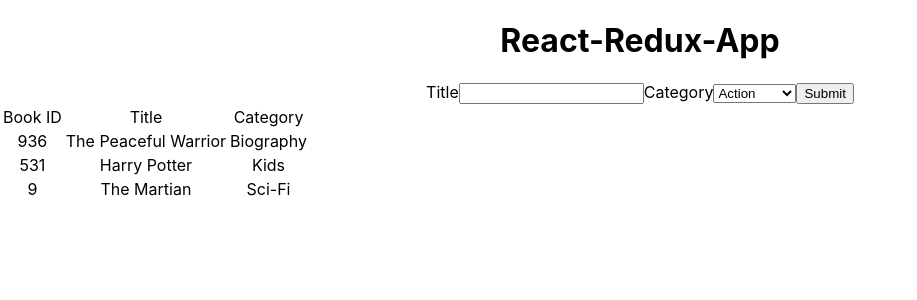
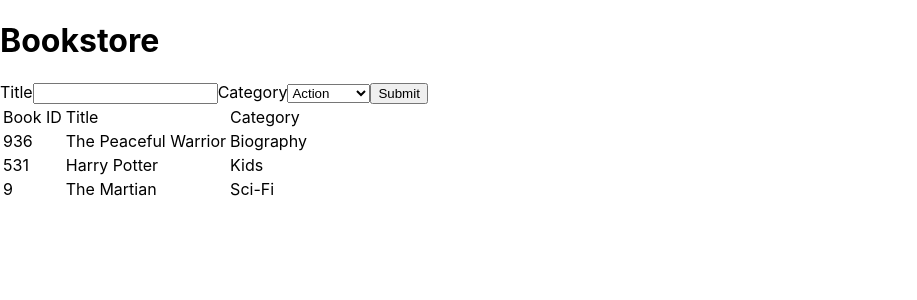
Before and after one commit to enelesmai/react-redux-bookstore, a React (Create React App) app: page / in a window 1280 px wide. Shown: the top 300 px of the page, without its empty margins (0-917 px from the left). Built offline with nearby package versions, Linux system fonts and the light colour scheme.

Commit message:
Fix: pull request requirements

```diff
--- a/src/App.css
+++ /dev/null
@@ -1,3 +0,0 @@
-.App {
-  text-align: center;
-}
--- a/src/actions/index.js
+++ b/src/actions/index.js
@@ -1,12 +1,17 @@
+const CREATE_BOOK = 'CREATE_BOOK';
+const REMOVE_BOOK = 'REMOVE_BOOK';
+
 const createBook = book => ({
-  type: 'CREATE_BOOK',
+  type: CREATE_BOOK,
   book,
 });
 
 const removeBook = (book, index) => ({
-  type: 'REMOVE_BOOK',
+  type: REMOVE_BOOK,
   index,
   book,
 });
 
-export { createBook, removeBook };
+export {
+  createBook, removeBook, CREATE_BOOK, REMOVE_BOOK,
+};
--- a/src/App.js
+++ b/src/components/App.js
@@ -1,15 +1,12 @@
 import React from 'react';
-import './App.css';
-// eslint-disable-next-line no-unused-vars
-import PropTypes from 'prop-types';
-import BookForm from './containers/BooksForm';
-import BooksList from './containers/BooksList';
+import BookForm from '../containers/BooksForm';
+import BooksList from '../containers/BooksList';
 
 function App() {
   return (
     <div className="App">
       <header className="App-header">
-        <h1>React-Redux-App</h1>
+        <h1>Bookstore</h1>
       </header>
       <div>
         <BookForm />
--- a/src/components/Book.js
+++ b/src/components/Book.js
@@ -1,30 +1,31 @@
 import React from 'react';
 import PropTypes from 'prop-types';
 
-const Book = props => {
-  const {
-    id, title, category,
-  } = props;
+const Book = ({ book }) => (
+  <tr>
+    <td>{ book.id }</td>
+    <td>{ book.title }</td>
+    <td>{ book.category }</td>
+  </tr>
+);
 
-  return (
-    <tr>
-      <td>{ id }</td>
-      <td>{ title }</td>
-      <td>{ category }</td>
-    </tr>
-  );
+Book.propTypes = {
+  book: PropTypes.shape({
+    id: PropTypes.number.isRequired,
+    title: PropTypes.string.isRequired,
+    category: PropTypes.string.isRequired,
+  }),
 };
 
 Book.defaultProps = {
-  id: 0,
-  title: '',
-  category: '',
+  book: [
+    {
+      id: 0,
+      title: '',
+      category: '',
+    },
+  ],
 };
 
-Book.propTypes = {
-  id: PropTypes.number,
-  title: PropTypes.string,
-  category: PropTypes.string,
-};
 
 export default Book;
--- a/src/containers/BooksForm.js
+++ b/src/containers/BooksForm.js
@@ -12,7 +12,7 @@ const BooksForm = () => {
         Category
         <select id="Category">
           {CATEGORIES.map(category => (
-            <option key={parseInt(Math.random() * 1000, 10)} value={category}>{category}</option>
+            <option key={category} value={category}>{category}</option>
           ))}
         </select>
       </label>
--- a/src/containers/BooksList.js
+++ b/src/containers/BooksList.js
@@ -14,19 +14,25 @@ const BooksList = ({ books }) => (
     </thead>
     <tbody>
       { books.map(book => (
-        <Book key={book.id} id={book.id} title={book.title} category={book.category} />
+        <Book key={book.id} book={book} />
       ))}
     </tbody>
 
   </table>
 );
 
+BooksList.propTypes = {
+  books: PropTypes.arrayOf(
+    PropTypes.shape({
+      id: PropTypes.number.isRequired,
+      title: PropTypes.string.isRequired,
+      category: PropTypes.string.isRequired,
+    }),
+  ),
+};
+
 BooksList.defaultProps = {
   books: [],
-};
-
-BooksList.propTypes = {
-  books: PropTypes.objectOf(PropTypes.array),
 };
 
 const MapStateToProps = state => ({
--- a/src/index.js
+++ b/src/index.js
@@ -3,7 +3,7 @@ import ReactDOM from 'react-dom';
 import './index.css';
 import { Provider } from 'react-redux';
 import { createStore } from 'redux';
-import App from './App';
+import App from './components/App';
 import rootReducer from './reducers';
 
 const defaultStore = {
@@ -27,7 +27,7 @@ const defaultStore = {
 };
 
 const store = createStore(rootReducer,
-  { books: defaultStore.books });
+  defaultStore);
 
 ReactDOM.render(
   <React.StrictMode>
--- a/src/reducers/books.js
+++ b/src/reducers/books.js
@@ -1,5 +1,4 @@
-const CREATE_BOOK = 'CREATE_BOOK';
-const REMOVE_BOOK = 'REMOVE_BOOK';
+import { CREATE_BOOK, REMOVE_BOOK } from '../actions/index';
 
 const bookReducer = (state = [], action) => {
   switch (action.type) {
```
Also changed, not shown: 1 other file (tests, documents, lock files or other folders).
